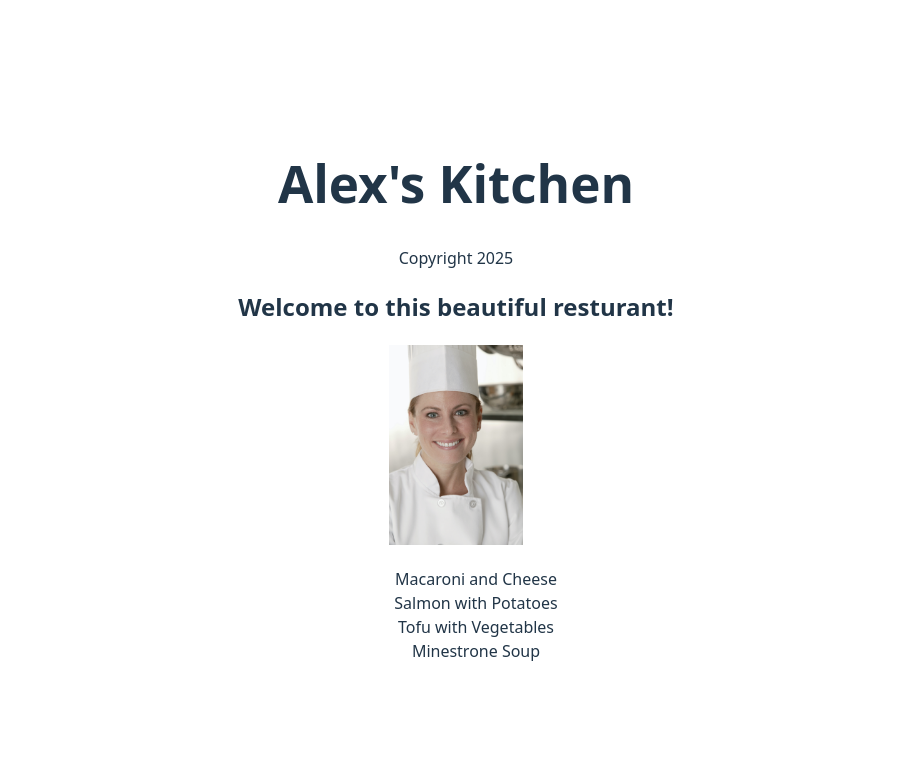
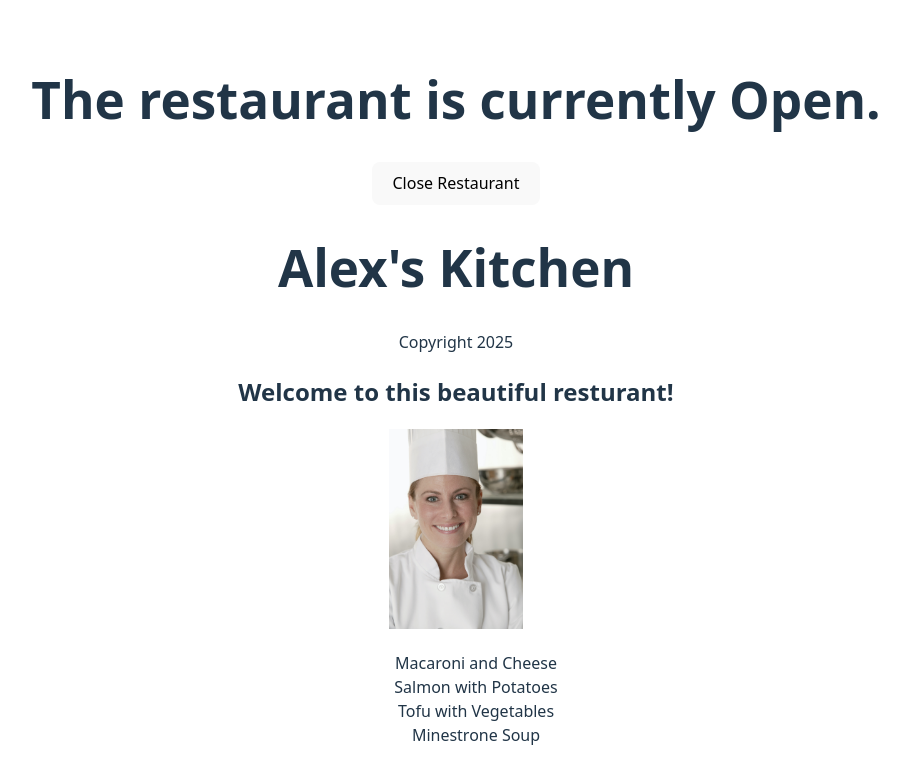
Before and after one commit to thounda/react-essential-training, a React (Vite) app in the folder Ch02/02_01/02_01b/react-project/: page / in a window 1280 px wide. Shown: the top 780 px of the page, without its empty margins (184-1093 px from the left). Built offline with nearby package versions, Linux system fonts and the light colour scheme.

Commit message:
basic example of the useState hook

```diff
--- a/Ch02/02_01/02_01b/react-project/src/App.jsx
+++ b/Ch02/02_01/02_01b/react-project/src/App.jsx
@@ -1,3 +1,4 @@
+import { useState } from "react";
 import "./App.css";
 import chef from "./images/chef.jpg";
 
@@ -44,8 +45,13 @@
 }
 
 function App() {
+  const [status, setStatus] = useState("Open");
+
   return (
     <div>
+      <h1>The restaurant is currently {status}.</h1>
+      <button onClick={() => setStatus("Closed")}>Close Restaurant</button>
+
       <Header name="Alex" year={new Date().getFullYear()} />
       <Main dishes={dishObjects} />
     </div>
--- a/Ch02/02_01/02_01b/react-project/src/main.jsx
+++ b/Ch02/02_01/02_01b/react-project/src/main.jsx
@@ -2,7 +2,4 @@
 import "./index.css";
 import App from "./App.jsx";
 
-const [firstAnimal, , third] = ["giraffe", "zebra", "bear"];
-console.log(third);
-
 createRoot(document.getElementById("root")).render(<App />);
```
